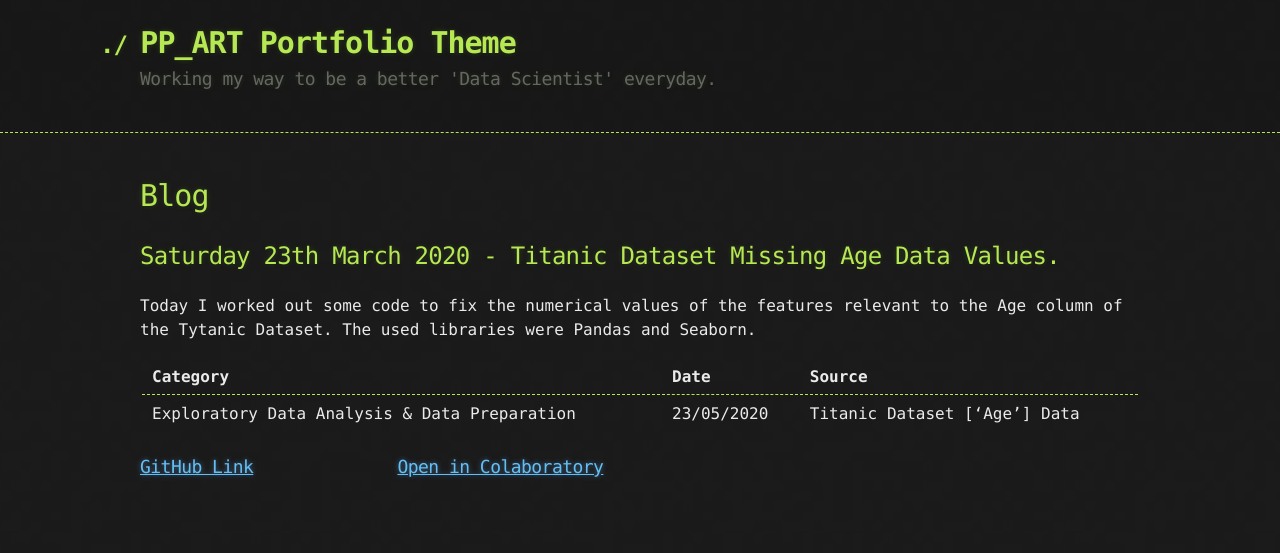
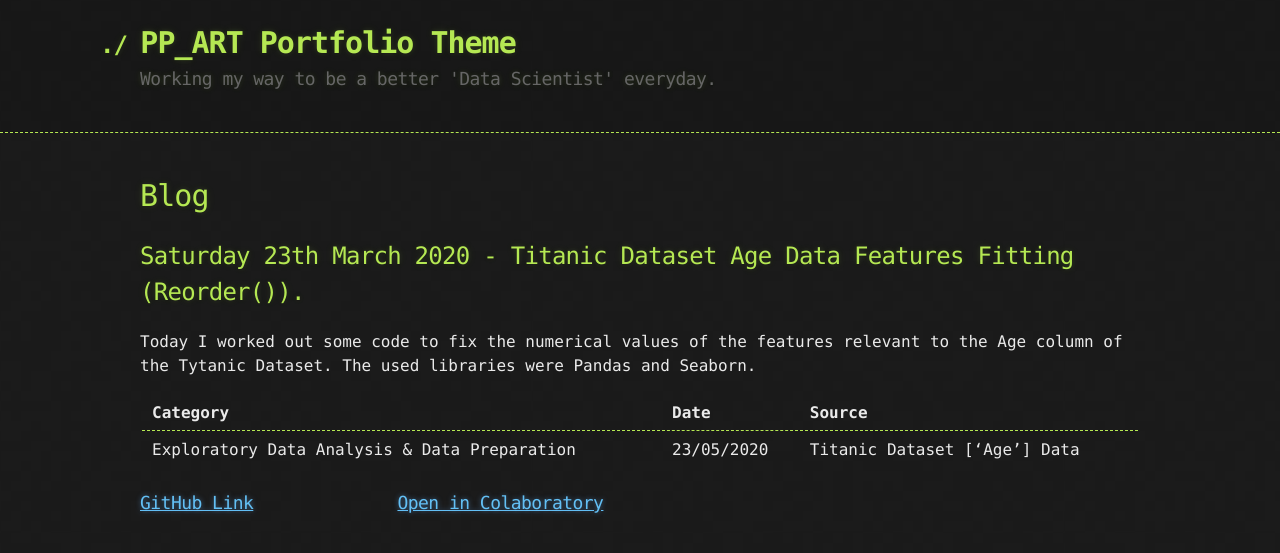
Before and after one commit to PaulB86UK/PP_ART, a Jekyll site: the page built from docs/Blog.md, in a window 1280 px wide. Shown: the top 553 px of the page. Built offline with Jekyll 4.4.1, drawn with Linux system fonts in a browser that asks for light colours; our own code applies the rules of GitHub Pages for plain Markdown files.

Commit message:
Update Blog.md

```diff
--- a/docs/Blog.md
+++ b/docs/Blog.md
@@ -4,7 +4,7 @@ permalink: /Blog/
 ---
 
 # Blog
-## Saturday 23th March 2020 - Titanic Dataset Missing Age Data Values.
+## Saturday 23th March 2020 - Titanic Dataset Age Data Features Fitting (Reorder()).
 Today I worked out some code to fix the numerical values of the features relevant to the Age column of the Tytanic Dataset. The used libraries were Pandas and Seaborn.
 
 |                   Category                   |    Date   |            Source            |
```
